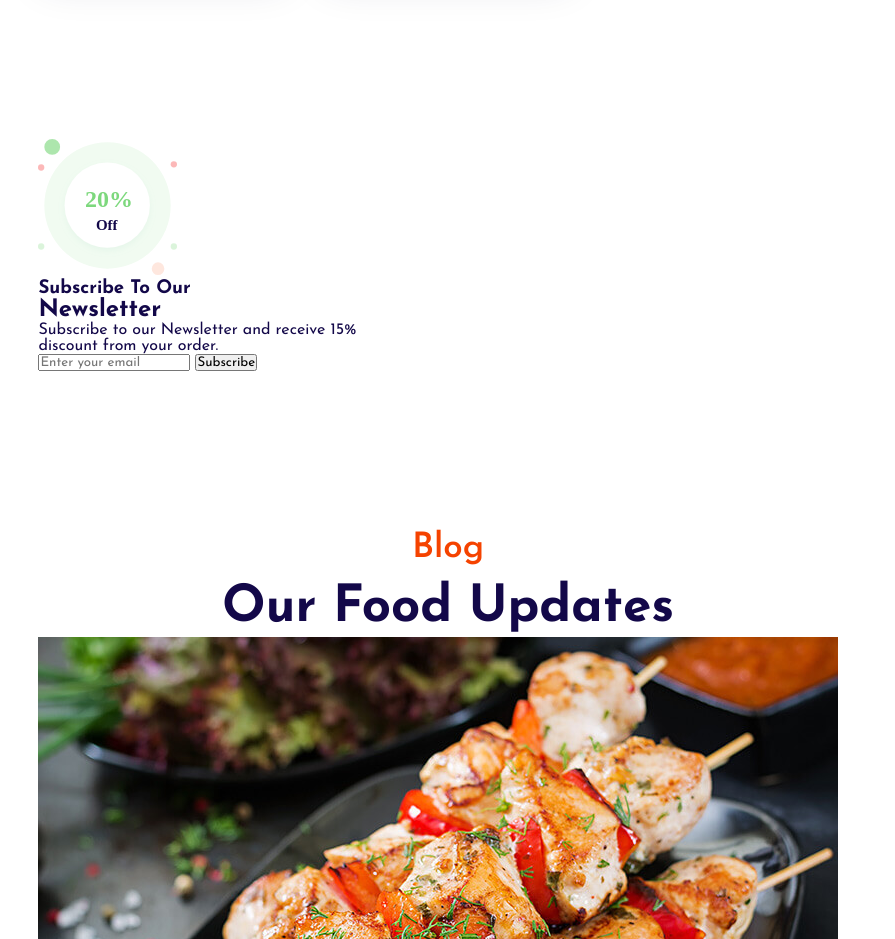
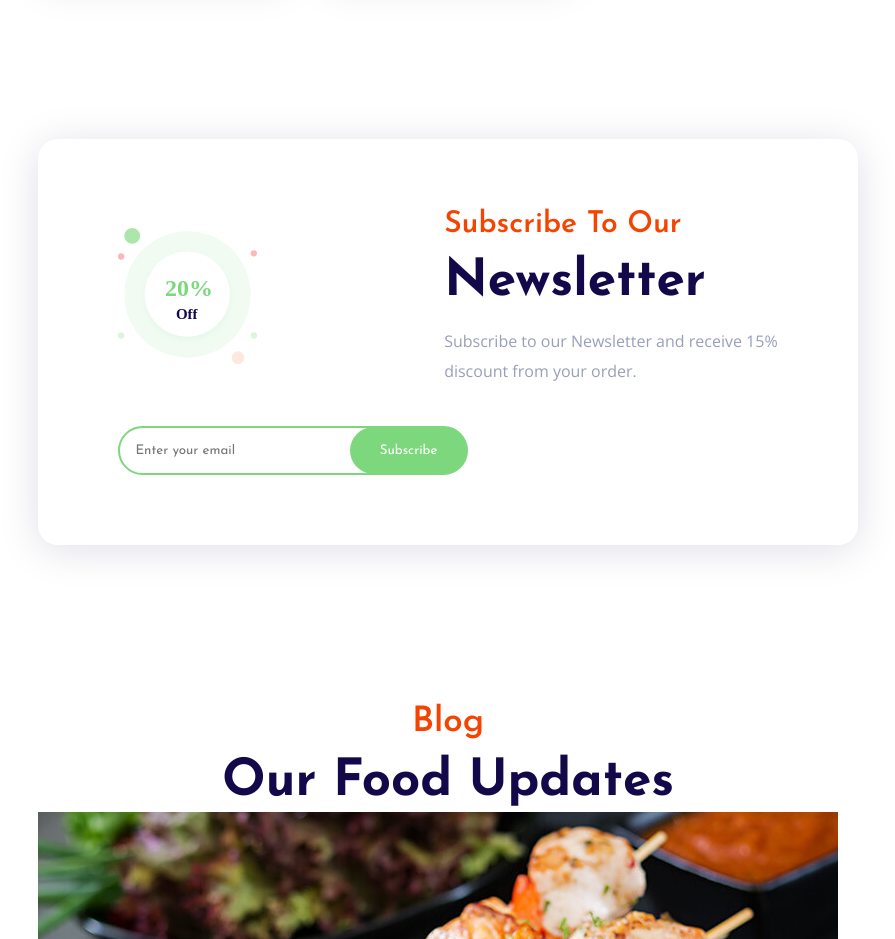
Before and after one commit to ankushsingh24/FoodEx, a plain HTML site: page index.html in a window 1280 px wide. Shown: the part 3580-4519 px from the top of the page, without its empty margins (192-1087 px from the left). Drawn offline with nearby package versions, Linux system fonts and the light colour scheme.

Commit message:
styled newsletter

```diff
--- a/style/style.css
+++ b/style/style.css
@@ -300,3 +300,59 @@ header.sticky {
 .row:hover {
   transform: scale(1.04) translateY(-5px);
 }
+/* newsletter */
+.container {
+  padding: 70px 80px;
+  box-shadow: 0px 5px 40px rgb(19 8 73 / 13%);
+  border-radius: 20px;
+}
+.newsletter-content {
+  display: flex;
+  flex-wrap: wrap;
+  align-items: center;
+  justify-content: space-between;
+  gap: 40px;
+}
+.news-text h2 {
+  margin: 15px 0px 15px;
+  font-size: var(--h2-font);
+  line-height: 1.1;
+}
+.news-text h3 {
+  color: var(--second-color);
+  font-size: 30px;
+  font-weight: 600;
+}
+.news-text p {
+  font-size: var(--p-font);
+  color: var(--other-color);
+  font-weight: 400;
+  line-height: 30px;
+  font-family: "Open Sans", sans-serif;
+}
+.letter form {
+  position: relative;
+  width: 350px;
+  max-width: 100%;
+}
+.letter form input:first-child {
+  display: inline-block;
+  width: 100%;
+  padding: 16px 130px 16px 15px;
+  border: 2px solid var(--main-color);
+  outline: none;
+  border-radius: 30px;
+}
+.letter form input:last-child {
+  position: absolute;
+  display: inline-block;
+  outline: none;
+  border: none;
+  padding: 17px 30px;
+  border-radius: 30px;
+  background: var(--main-color);
+  color: #fff;
+  top: 1px;
+  right: 1px;
+  cursor: pointer;
+}
```
